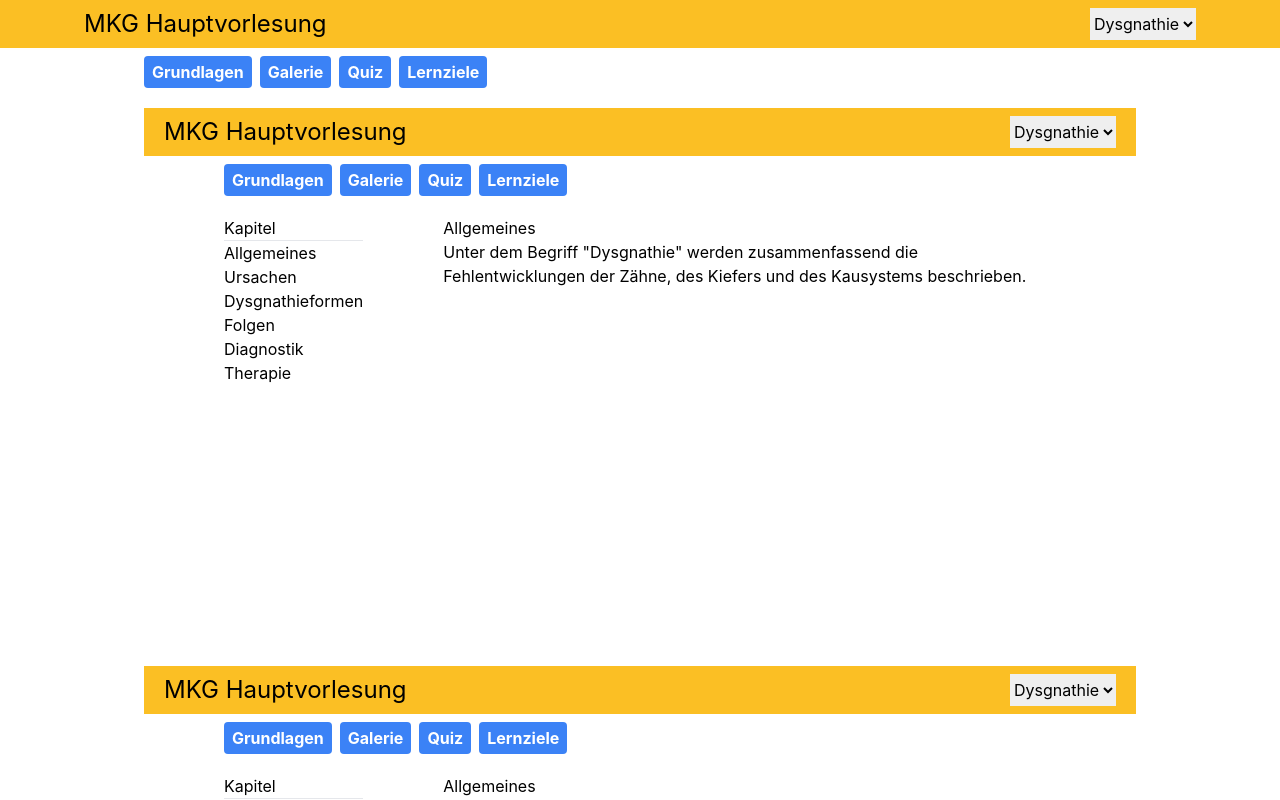
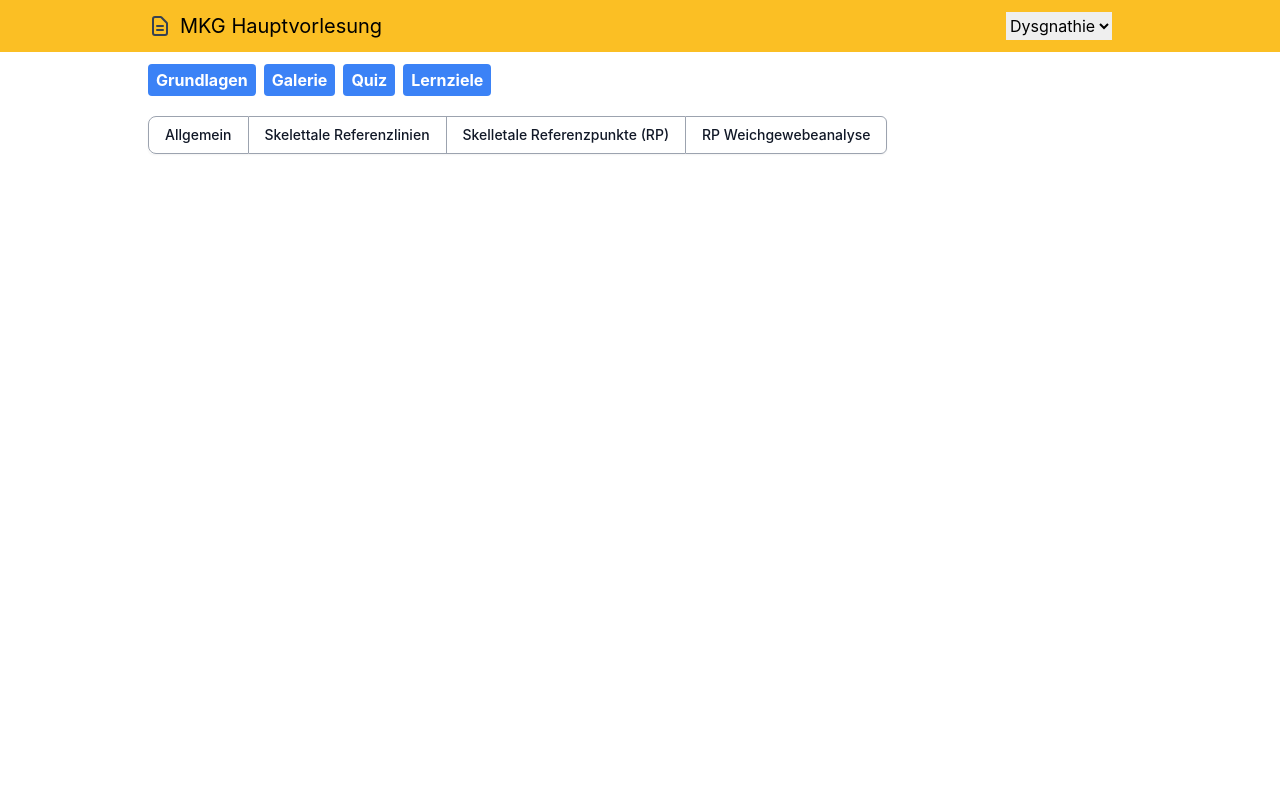
Before and after one commit to jonksc/LearnMedicine, a React (Create React App) app: page / in a window 1280 px wide. Both pictures are taken after a click on the button "Quiz". Shown: the top 800 px of the page. Built offline with nearby package versions, Linux system fonts and the light colour scheme.

Commit message:
Add quiz categories

```diff
--- a/src/App.js
+++ b/src/App.js
@@ -10,7 +10,7 @@ function App() {
   return (
     <div>
       <Navbar />
-      <div className="max-w-6xl mx-auto px-20">
+      <div className="max-w-5xl mx-auto px-5">
         {topic === 'dysgnathie' && <Dysgnathie />}
       </div>
     </div>
--- a/src/components/UI/Navbar.js
+++ b/src/components/UI/Navbar.js
@@ -1,5 +1,6 @@
 import React from 'react';
 import { useStore } from '../../Context';
+import { DocumentTextIcon } from '@heroicons/react/outline';
 
 const Navbar = () => {
   const { topic, setTopic } = useStore();
@@ -9,9 +10,12 @@ const Navbar = () => {
   };
 
   return (
-    <nav className="bg-yellow-400 mb-2">
-      <div className="py-2 flex justify-between max-w-6xl mx-auto">
-        <span className="text-2xl px-5">MKG Hauptvorlesung</span>
+    <nav className="bg-yellow-400 mb-3">
+      <div className="px-5 py-3 flex justify-between max-w-5xl mx-auto">
+        <div className="flex items-center gap-2">
+          <DocumentTextIcon className="h-6 w-6 text-gray-700" aria-hidden="true" />
+          <span className="text-xl">MKG Hauptvorlesung</span>
+        </div>
         <span className="flex align-middle">
           <select className="mx-5" name="topics" id="topics" value={topic} onChange={changeTopic}>
             <option value="dysgnathie">Dysgnathie</option>
--- a/src/pages/dysgnathie/Galerie.js
+++ b/src/pages/dysgnathie/Galerie.js
@@ -60,7 +60,6 @@ const Galerie = () => {
             {pictureTitles.map((pictureTitle, index) =>
               <>
                 <button key={index} onClick={toggleModal} className="rounded-md px-2 py-1 bg-green-200 hover:bg-green-400 text-gray-800" value={pictureTitle}>{pictureTitle}</button>
-                <img className="galleryPoster" src="thumbs/Play_experimentell.png" alt="" />
               </>)
             }
           </>
--- a/src/pages/dysgnathie/Quiz.js
+++ b/src/pages/dysgnathie/Quiz.js
@@ -1,16 +1,51 @@
-import React from 'react';
+import React, { useState } from 'react';
 
 const Quiz = () => {
+  const [quizType, setQuizType] = useState('');
+
+  const changeQuizType = (event) => {
+    setQuizType(event.target.value);
+  };
+
   return (
     <div>
-      <iframe width="100%" id="iframeAllgemein" frameBorder="0" src="dysgnathie/quiz/allgemein/index.html"></iframe>
+      <div>
+        <div className="inline-flex shadow-sm rounded-md" role="group">
+          <button onClick={changeQuizType} type="button" value="Allgemein" className="rounded-l-lg border border-gray-400 bg-white text-sm font-medium px-4 py-2 text-gray-900 hover:bg-gray-100 hover:text-blue-700 focus:z-10 focus:ring-2 focus:ring-blue-700 focus:text-blue-700">
+            Allgemein
+          </button>
+          <button onClick={changeQuizType} type="button" value="Referenzlinien" className="border-t border-b border-r border-gray-400 bg-white text-sm font-medium px-4 py-2 text-gray-900 hover:bg-gray-100 hover:text-blue-700 focus:z-10 focus:ring-2 focus:ring-blue-700 focus:text-blue-700 dark:bg-gray-700 dark:border-gray-600">
+            Skelettale Referenzlinien
+          </button>
+          <button onClick={changeQuizType} type="button" value="Referenzpunkte" className="border-t border-b border-gray-400 bg-white text-sm font-medium px-4 py-2 text-gray-900 hover:bg-gray-100 hover:text-blue-700 focus:z-10 focus:ring-2 focus:ring-blue-700 focus:text-blue-700">
+            Skelletale Referenzpunkte (RP)
+          </button>
+          <button onClick={changeQuizType} type="button" value="Weichgewebeanalyse" className="rounded-r-md border border-gray-400 bg-white text-sm font-medium px-4 py-2 text-gray-900 hover:bg-gray-100 hover:text-blue-700 focus:z-10 focus:ring-2 focus:ring-blue-700 focus:text-blue-700">
+            RP Weichgewebeanalyse
+          </button>
+        </div>
+      </div>
 
-      <iframe width="100%" id="iframeReferenzlinien" frameBorder="0" src="dysgnathie/quiz/referenzlinien/quizskelettale%20(Web)/index.html"></iframe>
+      {
+        quizType === 'Allgemein' &&
+          <iframe width="100%" name="Allgemein" frameBorder="0" src="dysgnathie/quiz/allgemein/index.html"></iframe>
+      }
 
-      <iframe width="100%" id="iframeReferenzpunkte" frameBorder="0" src="dysgnathie/quiz/skelettale/quizskelettale%20(Web)/index.html"></iframe>
+      {
+        quizType === 'Referenzlinien' &&
+          <iframe width="100%" name="Referenzlinien" frameBorder="0" src="dysgnathie/quiz/referenzlinien/quizskelettale%20(Web)/index.html"></iframe>
+      }
 
-      <iframe width="100%" id="iframeWeichgewebeanalyse" frameBorder="0"
-        src="dysgnathie/quiz/weichgewebeanalyse/quizweich%20(Web)/index.html"></iframe>
+      {
+        quizType === 'Referenzpunkte' &&
+          <iframe width="100%" name="Referenzpunkte" frameBorder="0" src="dysgnathie/quiz/skelettale/quizskelettale%20(Web)/index.html"></iframe>
+      }
+
+      {
+        quizType === 'Weichgewebeanalyse' &&
+          <iframe width="100%" name="Weichgewebeanalyse" frameBorder="0"
+            src="dysgnathie/quiz/weichgewebeanalyse/quizweich%20(Web)/index.html"></iframe>
+      }
     </div>
   );
 };
--- a/tailwind.config.js
+++ b/tailwind.config.js
@@ -1,6 +1,5 @@
 // eslint-disable-next-line no-undef
 module.exports = {
-  mode: 'jit',
   purge: ['./src/**/*.{js,jsx,ts,tsx}', './public/index.html'],
   darkMode: false, // or 'media' or 'class'
   theme: {
```
